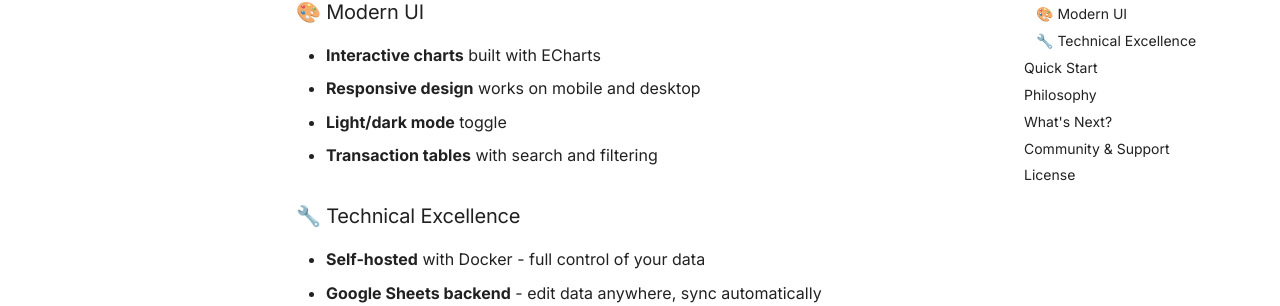
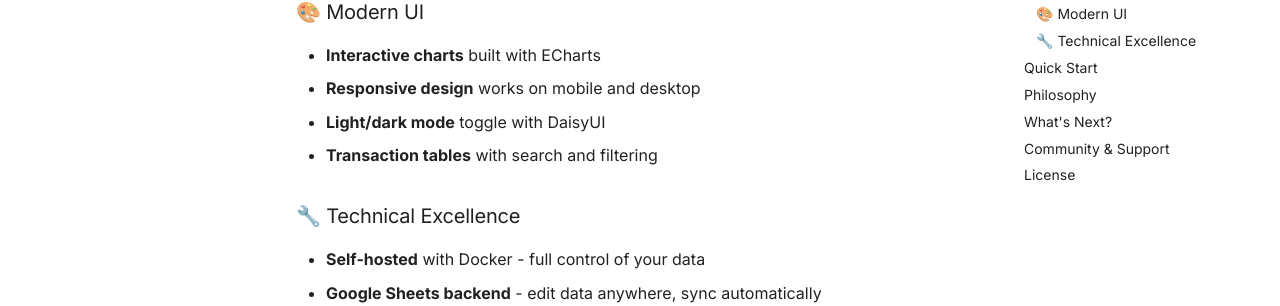
Before and after one commit to dstmrk/kanso, an MkDocs documentation site: the page built from docs/index.md, in a window 1280 px wide and 900 px high, scrolled down 879 px. Shown: the part 148-454 px from the top of the window. Built offline with MkDocs 1.6.1 and Material for MkDocs 9.7.7, drawn with Linux system fonts in a browser that asks for light colours; comment, search, counter and statistics services are not loaded.

Commit message:
updated index.md for docs

```diff
--- a/docs/index.md
+++ b/docs/index.md
@@ -42,7 +42,7 @@
 ### 🎨 Modern UI
 - **Interactive charts** built with ECharts
 - **Responsive design** works on mobile and desktop
-- **Light/dark mode** toggle
+- **Light/dark mode** toggle with DaisyUI
 - **Transaction tables** with search and filtering
 
 ### 🔧 Technical Excellence
```
